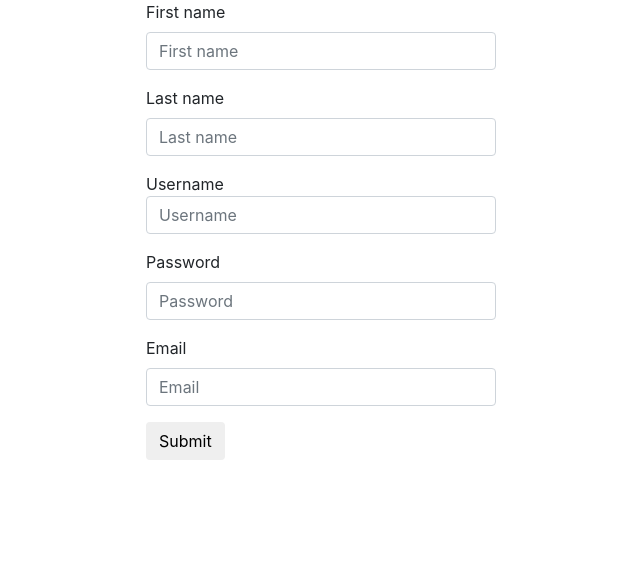
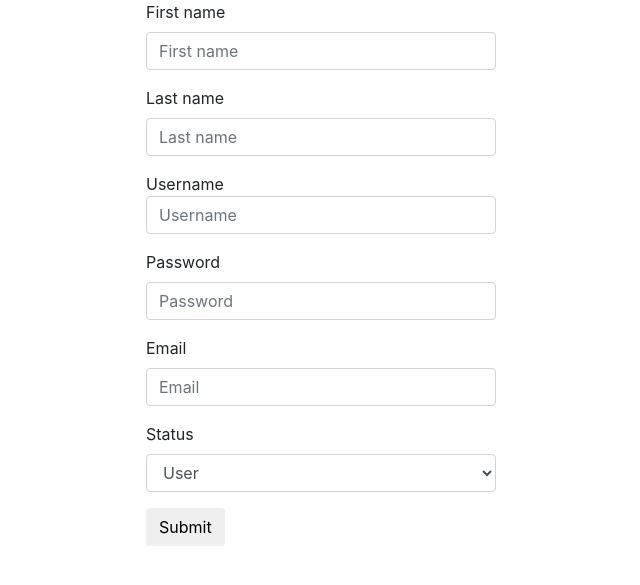
Before and after one commit to sergiofenoll/project-databases, a Flask app: page /register in a window 1280 px wide. Shown: the top 585 px of the page, without its empty margins (319-959 px from the left). Run offline with Flask 2, Linux system fonts and the light colour scheme; some libraries are stand-ins or nearby versions.

Commit message:
add user status

```diff
--- a/src/project-databases.py
+++ b/src/project-databases.py
@@ -44,7 +44,7 @@ def register_user():
     fname = request.form.get('lg-fname')
     lname = request.form.get('lg-lname')
     email = request.form.get('lg-email')
-    status = 'user'
+    status = request.form.get('lg-status')
     active = True
 
     user_obj = User(username, password, fname, lname, email, status, active)
--- a/src/templates/register-form.html
+++ b/src/templates/register-form.html
@@ -24,6 +24,13 @@
 				<label for="lg-email">Email</label>
 				<input type="email" class="form-control" id="lg-email" name="lg-email" placeholder="Email">
 			</div>
+            <div class="form-group">
+                <label for="lg-status">Status</label>
+                <select type="status" class="form-control" id="lg-status" name="lg-status" placeholder="Status">
+                    <option value="user">User</option>
+                    <option value="admin">Admin</option>
+                </select>
+            </div>
 			<button type="submit" class="btn btn-default">Submit</button>
 		</form>
 	</div>
```
